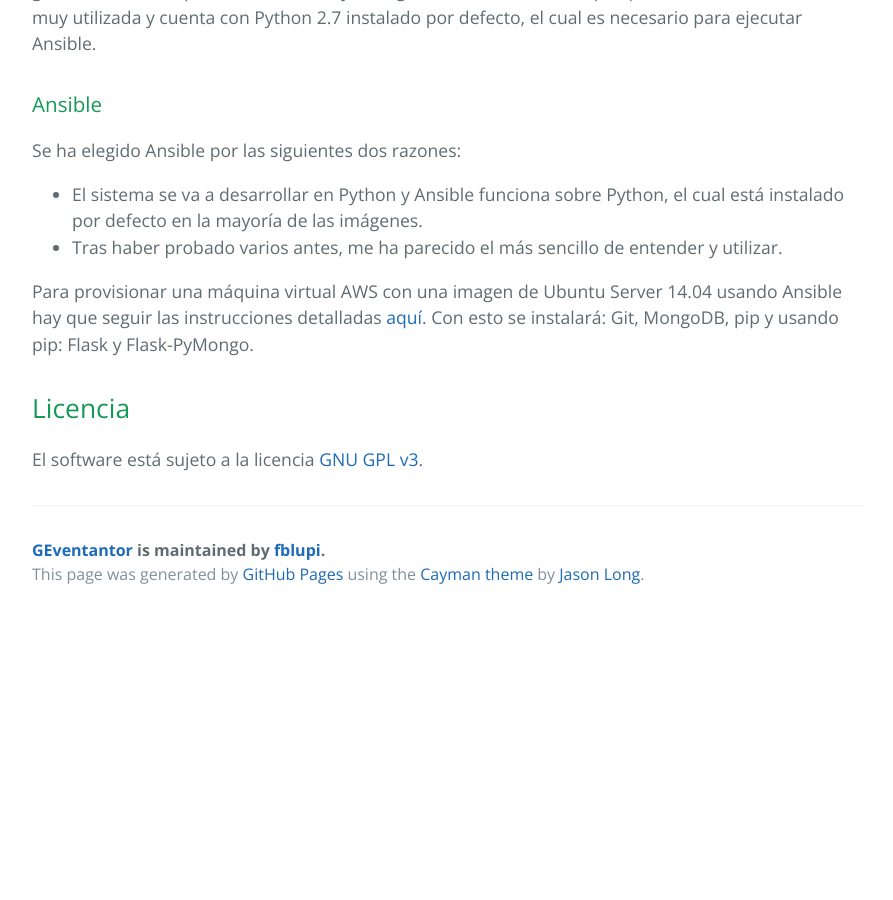
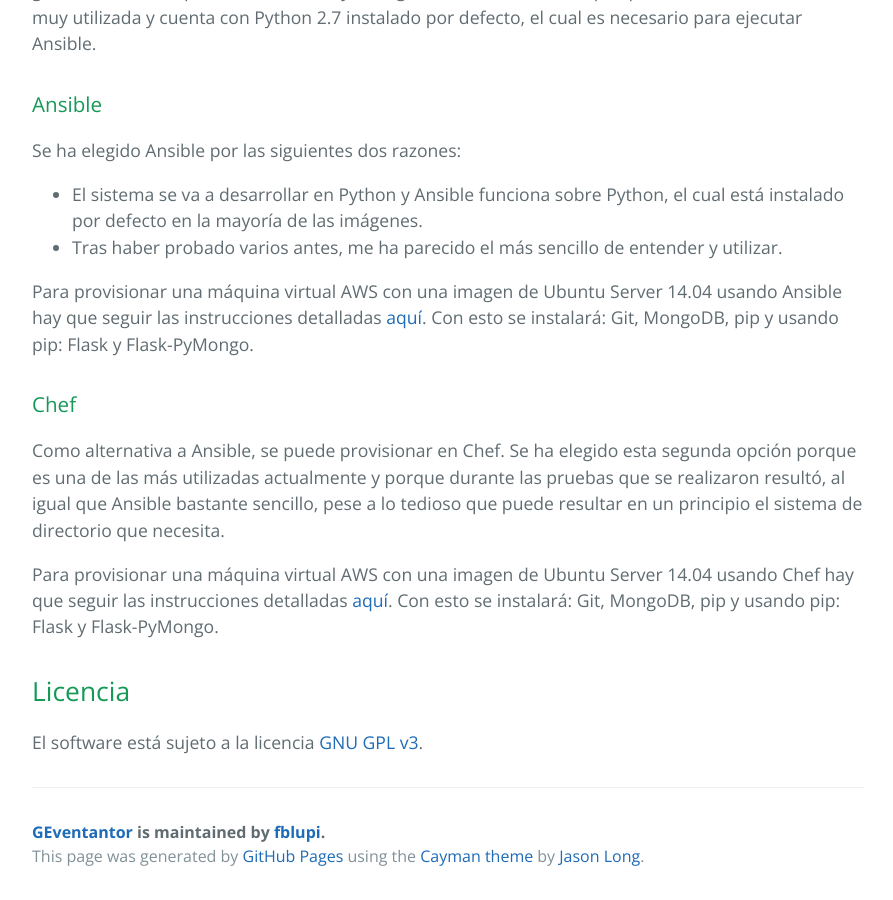
Before and after one commit to fblupi/GEventator, a Jekyll site: the page built from index.md, in a window 1280 px wide and 900 px high, scrolled down 2076 px. Shown: the whole window, without its empty margins (192-1085 px from the left). Built offline with Jekyll 4.4.1, drawn with Linux system fonts in a browser that asks for light colours; before the commit the page ends 2694 px from its top, so only the background shows below that.

Commit message:
Sync gh-pages with master

```diff
--- a/index.md
+++ b/index.md
@@ -49,10 +49,17 @@
 ### Ansible
 
 Se ha elegido Ansible por las siguientes dos razones:
-* El sistema se va a desarrollar en Python y Ansible funciona sobre Python, el cual está instalado por defecto en la mayoría de las imágenes.
-* Tras haber probado varios antes, me ha parecido el más sencillo de entender y utilizar.
+
+- El sistema se va a desarrollar en Python y Ansible funciona sobre Python, el cual está instalado por defecto en la mayoría de las imágenes.
+- Tras haber probado varios antes, me ha parecido el más sencillo de entender y utilizar.
 
 Para provisionar una máquina virtual AWS con una imagen de Ubuntu Server 14.04 usando Ansible hay que seguir las instrucciones detalladas [aquí](provision/Ansible/README.md). Con esto se instalará: Git, MongoDB, pip y usando pip: Flask y Flask-PyMongo.
+
+### Chef
+
+Como alternativa a Ansible, se puede provisionar en Chef. Se ha elegido esta segunda opción porque es una de las más utilizadas actualmente y porque durante las pruebas que se realizaron resultó, al igual que Ansible bastante sencillo, pese a lo tedioso que puede resultar en un principio el sistema de directorio que necesita.
+
+Para provisionar una máquina virtual AWS con una imagen de Ubuntu Server 14.04 usando Chef hay que seguir las instrucciones detalladas [aquí](provision/Chef/README.md). Con esto se instalará: Git, MongoDB, pip y usando pip: Flask y Flask-PyMongo.
 
 ## Licencia
 
```
Also changed, not shown: README.md.
